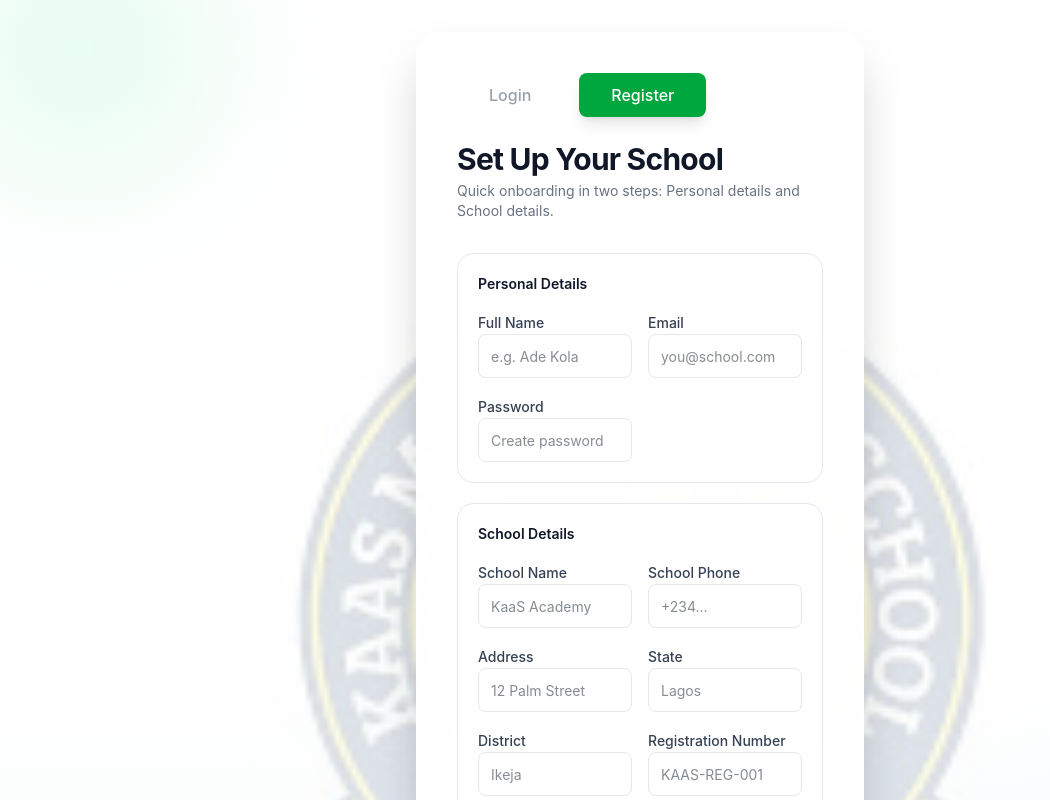
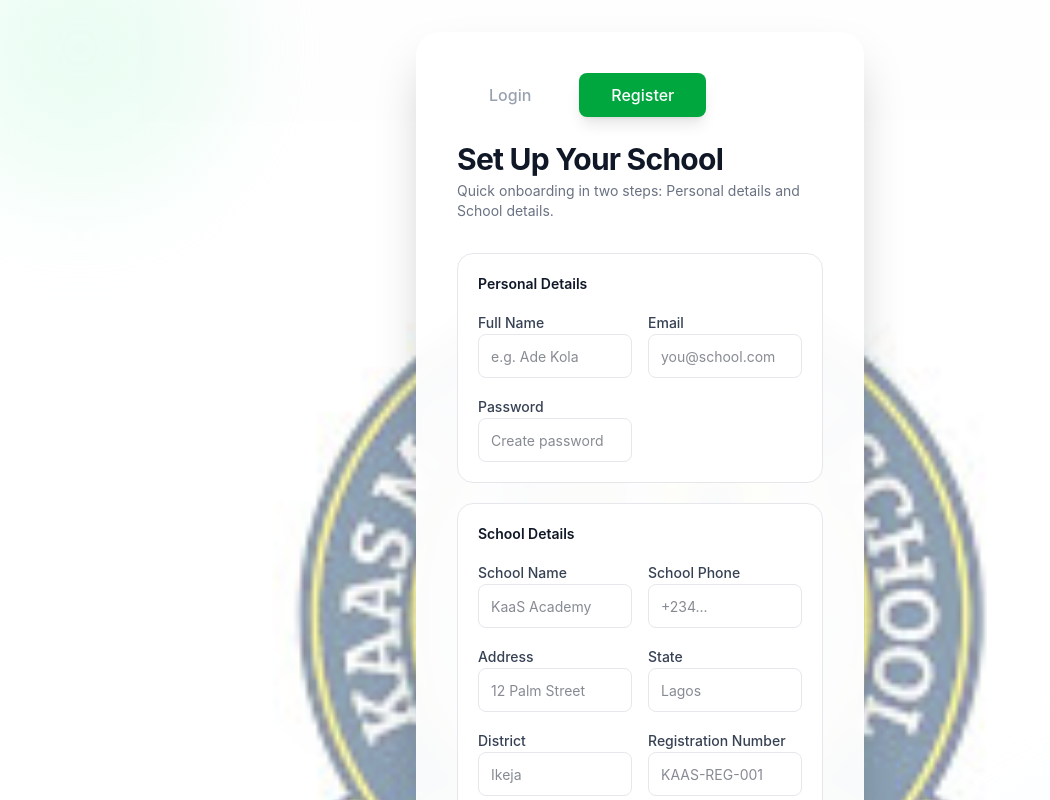
Before and after one commit to lockwud/kaas-next, a Next.js app: page /Register in a window 1280 px wide. Shown: the top 800 px of the page, without its empty margins (0-1050 px from the left). Built offline with nearby package versions, Linux system fonts and the light colour scheme.

Commit message:
Changes seen

```diff
--- a/src/components/AuthLayout.tsx
+++ b/src/components/AuthLayout.tsx
@@ -20,7 +20,7 @@ export default function AuthLayout({ children }: AuthLayoutProps) {
             priority
           />
         </div>
-        <div className="absolute inset-0 bg-gradient-to-b from-white/72 via-white/68 to-slate-50/78" />
+        <div className="absolute inset-0 bg-linear-gradient-to-b from-white/72 via-white/68 to-slate-50/78" />
       </div>
 
       <div className="pointer-events-none absolute -top-24 -left-16 h-72 w-72 rounded-full bg-emerald-100/45 blur-3xl" />
```
